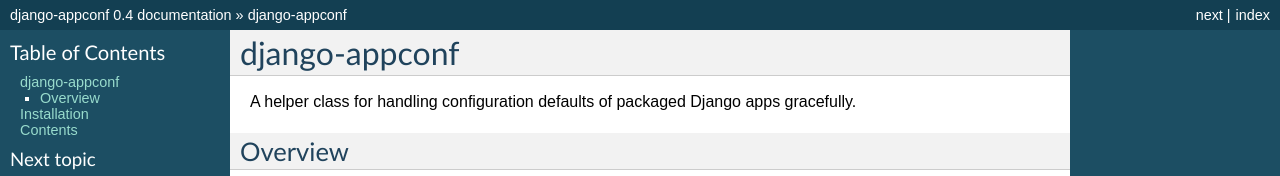
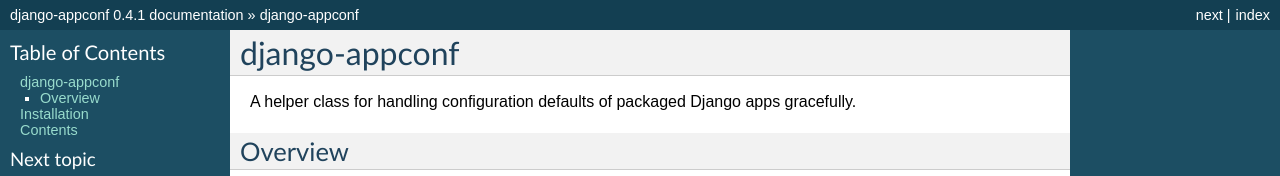
Before and after one commit to django-compressor/django-appconf, a Sphinx documentation site: the page built from docs/index.rst, in a window 1280 px wide and 900 px high. Shown: the top 176 px of the window. Built offline with Sphinx 7.4.7, drawn with Linux system fonts in a browser that asks for light colours; some of the changed text lies outside the part shown.

Commit message:
Bumped version to 0.4.1.

```diff
--- a/appconf.py
+++ b/appconf.py
@@ -1,7 +1,7 @@
 import sys
 
 # following PEP 386, versiontools will pick it up
-__version__ = (0, 4, 0, "final", 0)
+__version__ = (0, 4, 1, "final", 0)
 
 
 class AppConfOptions(object):
--- a/docs/conf.py
+++ b/docs/conf.py
@@ -50,7 +50,7 @@
 # The short X.Y version.
 version = '0.4'
 # The full version, including alpha/beta/rc tags.
-release = '0.4'
+release = '0.4.1'
 
 # The language for content autogenerated by Sphinx. Refer to documentation
 # for a list of supported languages.
```
